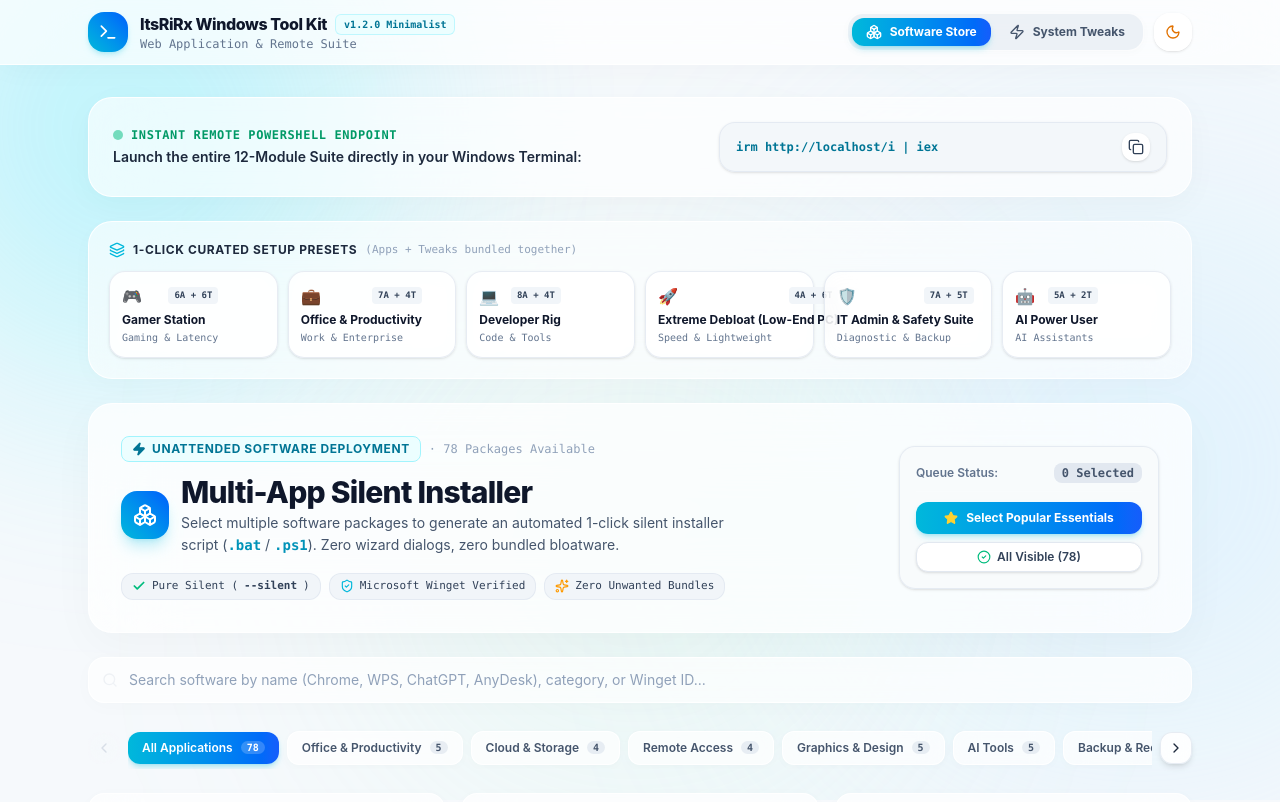
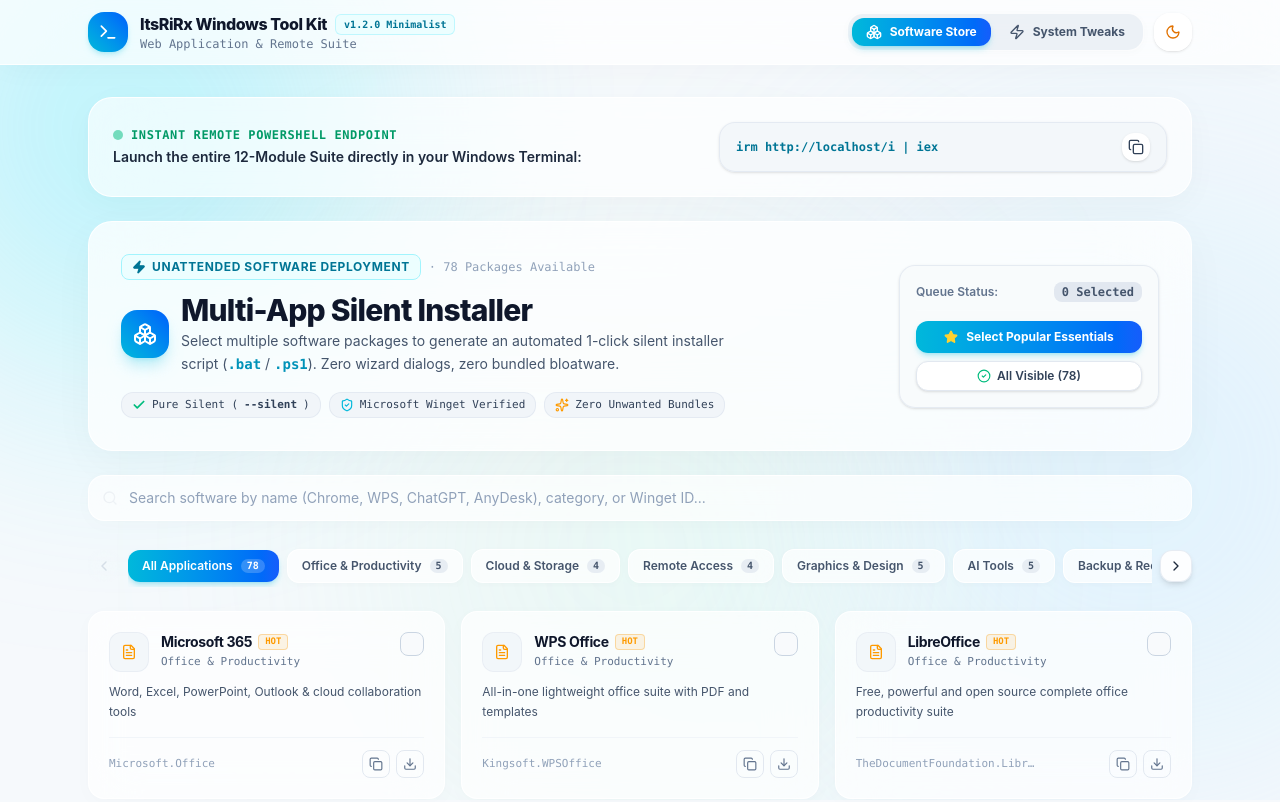
Before and after one commit to HelloRiazulislam/ItsRiRxToolkit, a React (Vite) app: page / in a window 1280 px wide. Shown: the top 802 px of the page. Built offline with nearby package versions, Linux system fonts and the light colour scheme.

Commit message:
feat: remove curated presets functionality
Removed the 1-click curated presets feature and associated dependencies to simplify the user interface.

```diff
--- a/src/App.tsx
+++ b/src/App.tsx
@@ -17,7 +17,6 @@
   Undo2,
   Key,
   HardDriveDownload,
-  Layers,
   RotateCcw
 } from 'lucide-react';
 import { SoftwareInstallerTab } from './components/SoftwareInstallerTab';
@@ -29,7 +28,7 @@
   generateDriverBackupScript,
   triggerFileDownload
 } from './utils/scriptGenerator';
-import { PRESET_BUNDLES, SOFTWARE_APPS, SYSTEM_TWEAKS } from './data/toolkitCatalog';
+import { SOFTWARE_APPS, SYSTEM_TWEAKS } from './data/toolkitCatalog';
 
 export default function App() {
   const [activeTab, setActiveTab] = useState<'apps' | 'tweaks'>('apps');
@@ -326,12 +325,6 @@
     setTimeout(() => setCopiedType(null), 2500);
   };
 
-  const applyPresetBundle = (bundle: typeof PRESET_BUNDLES[number]) => {
-    setSelectedApps(bundle.apps);
-    setSelectedTweaks(bundle.tweaks);
-    showToast(`Applied "${bundle.name}" (${bundle.apps.length} Apps + ${bundle.tweaks.length} Tweaks)!`);
-  };
-
   const handleClearAllSelections = () => {
     setSelectedApps([]);
     setSelectedTweaks([]);
@@ -538,66 +531,6 @@
                 )}
               </button>
             </div>
-          </div>
-        </section>
-
-        {/* 1-Click Curated Presets Bar (Gamer, Office, Dev, Low-End PC, IT Admin, AI) */}
-        <section
-          className={`rounded-3xl p-5 backdrop-blur-2xl transition-all duration-300 ${
-            isDark
-              ? 'bg-zinc-900/40 border border-white/10 shadow-[0_6px_24px_rgba(0,0,0,0.2)]'
-              : 'bg-white/60 border border-white/90 shadow-[0_6px_24px_rgba(0,0,0,0.02)]'
-          }`}
-        >
-          <div className="flex flex-col sm:flex-row sm:items-center justify-between gap-3 mb-3">
-            <div className="flex items-center gap-2">
-              <Layers className="w-4 h-4 text-cyan-500" />
-              <h3 className={`text-xs font-bold uppercase tracking-wider ${isDark ? 'text-white' : 'text-slate-800'}`}>
-                1-Click Curated Setup Presets
-              </h3>
-              <span className={`text-[11px] font-mono ${isDark ? 'text-zinc-500' : 'text-slate-400'}`}>
-                (Apps + Tweaks bundled together)
-              </span>
-            </div>
-            {totalSelectedCount > 0 && (
-              <button
-                onClick={handleShareConfig}
-                className="text-xs font-semibold text-cyan-600 dark:text-cyan-400 hover:underline flex items-center gap-1.5 self-start sm:self-auto cursor-pointer"
-              >
-                <Share2 className="w-3.5 h-3.5" /> Share Current Selection Link
-              </button>
-            )}
-          </div>
-
-          <div className="grid grid-cols-2 sm:grid-cols-3 lg:grid-cols-6 gap-2.5">
-            {PRESET_BUNDLES.map((b) => (
-              <button
-                key={b.id}
-                onClick={() => applyPresetBundle(b)}
-                className={`p-3 rounded-2xl border text-left transition-all cursor-pointer backdrop-blur-md flex flex-col justify-between group active:scale-95 ${
-                  isDark
-                    ? 'bg-zinc-800/50 hover:bg-zinc-800 hover:border-cyan-500/50 border-white/10'
-                    : 'bg-white/80 hover:bg-white hover:border-cyan-400 border-slate-200/80 shadow-sm hover:shadow-md'
-                }`}
-              >
-                <div>
-                  <div className="flex items-center justify-between gap-1 mb-1">
-                    <span className="text-base">{b.name.split(' ')[0]}</span>
-                    <span className={`text-[9px] font-mono px-1.5 py-0.5 rounded font-bold ${
-                      isDark ? 'bg-zinc-700/80 text-cyan-300' : 'bg-slate-100 text-slate-700'
-                    }`}>
-                      {b.apps.length}A + {b.tweaks.length}T
-                    </span>
-                  </div>
-                  <h4 className={`text-xs font-bold truncate ${isDark ? 'text-white group-hover:text-cyan-300' : 'text-slate-900 group-hover:text-cyan-700'}`}>
-                    {b.name.split(' ').slice(1).join(' ')}
-                  </h4>
-                  <p className={`text-[10px] mt-0.5 font-mono truncate ${isDark ? 'text-zinc-400' : 'text-slate-500'}`}>
-                    {b.badge}
-                  </p>
-                </div>
-              </button>
-            ))}
           </div>
         </section>
 
```
